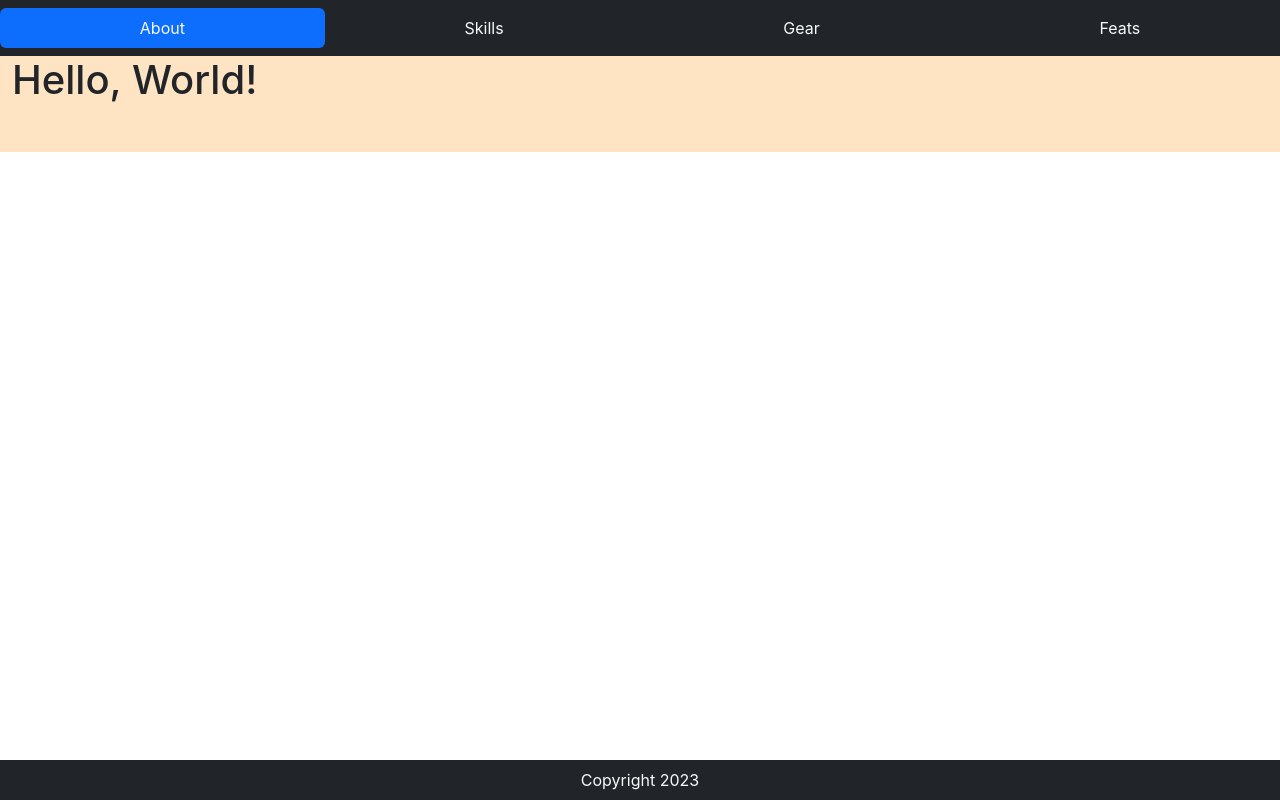
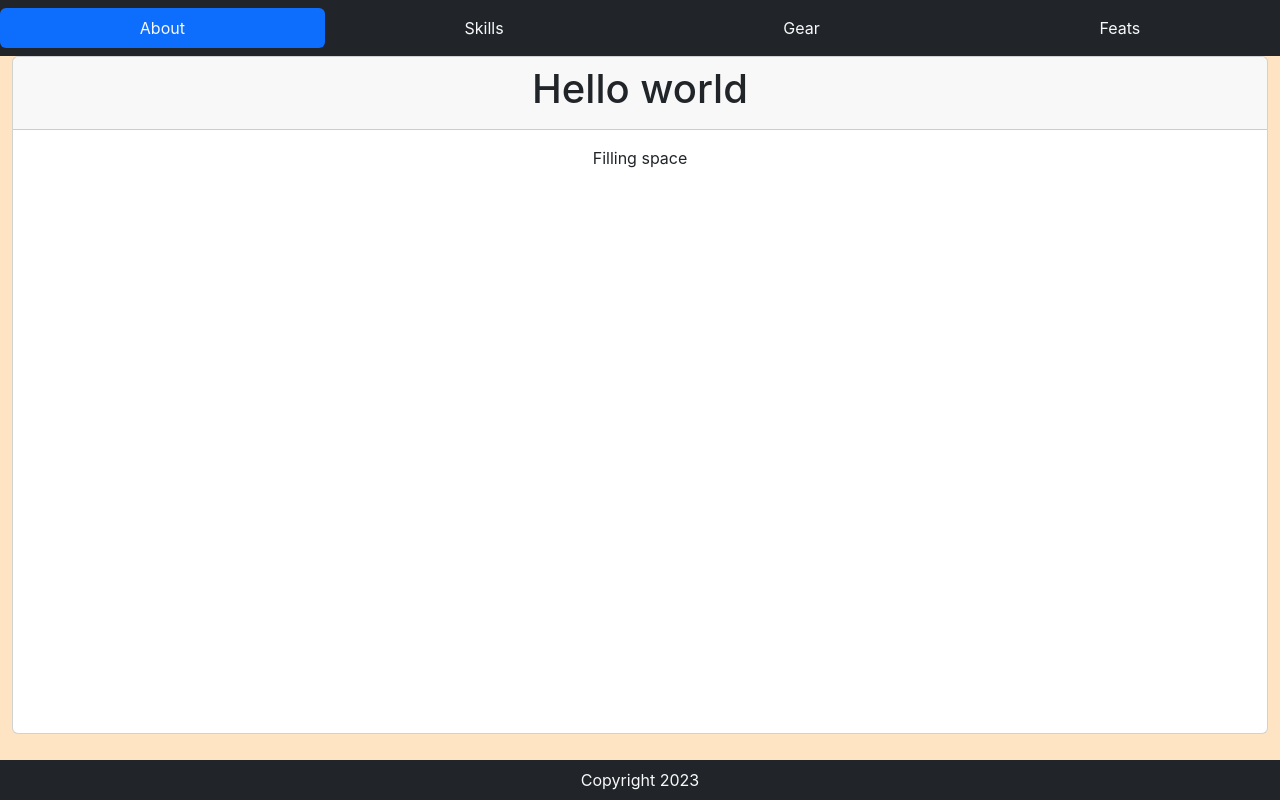
Before and after one commit to greg93john/perfect-draw-card-creator, a React (Create React App) app: page / in a window 1280 px wide. Built offline with nearby package versions, Linux system fonts and the light colour scheme; the HTML template or start-up script is replaced by a standard one.

Commit message:
adds styling to MainView component

```diff
--- a/src/App.css
+++ b/src/App.css
@@ -39,9 +39,10 @@
 
 .content-wrap {
   background-color: bisque;
-  padding-bottom: 2.5rem;    /* Footer height */
+  padding-bottom: 2.6rem;    /* Footer height (with a small gap) */
   /*padding-top: 4.5rem;  /* Navbar Height */
   z-index: 3;
+  min-height: 90vh;
 }
 
 .page-container {
--- a/src/components/MainView.jsx
+++ b/src/components/MainView.jsx
@@ -1,14 +1,28 @@
 import React from "react";
-import NavBar from "./NavBar"
 
 function MainView() {
   return (
-    <div className="content-wrap">
-      <div className="row mx-0">
-        <div className="col">
-        <h1>Hello, World!</h1>
+    <div className="content-wrap container-fluid d-flex px-0">
+
+      <div className="row flex-grow-1 mx-0">
+
+        <div className="col d-flex">
+
+          <div className="card flex-grow-1 text-center">
+
+            <div className="card-header">
+              <h1>Hello world</h1>
+            </div>
+            <div className="card-body">
+              Filling space
+            </div>
+
+          </div>
+
         </div>
+
       </div>
+
     </div>
   );
 }
--- a/src/components/NavBar.jsx
+++ b/src/components/NavBar.jsx
@@ -2,6 +2,7 @@ import React from "react";
 
 function NavBar() {
     return (
+        <div>
             <ul className="nav navbar-dark nav-pills nav-fill bg-dark justify-content-center py-2" id="pillNav" role="tablist">
                 <li className="nav-item" role="presentation">
                     <button className="nav-link text-light active" id="home-tab" data-bs-toggle="tab" type="button" role="tab" aria-selected="false" tabIndex="-1">About</button>
@@ -16,23 +17,8 @@ function NavBar() {
                     <button className="nav-link text-light" id="contact-tab" data-bs-toggle="tab" type="button" role="tab" aria-selected="true">Feats</button>
                 </li>
             </ul>
+        </div>
     );
 }
 
 export default NavBar;
-
-
-/*
-<ul className="nav nav-pills nav-fill gap-2 p-1 small bg-primary rounded-5 shadow-sm" id="pillNav2" role="tablist" style={{"--bs-nav-link text-light-color": "var(--bs-white)", "--bs-nav-pills-link-active-color": "var(--bs-primary)", "--bs-nav-pills-link-active-bg": "var(--bs-white)"}}>
-            <li className="nav-item" role="presentation">
-                <button className="nav-link text-light active rounded-5" id="home-tab2" data-bs-toggle="tab" type="button" role="tab" aria-selected="true">Home</button>
-            </li>
-            <li className="nav-item" role="presentation">
-                <button className="nav-link text-light rounded-5" id="profile-tab2" data-bs-toggle="tab" type="button" role="tab" aria-selected="false">Profile</button>
-            </li>
-            <li className="nav-item" role="presentation">
-                <button className="nav-link text-light rounded-5" id="contact-tab2" data-bs-toggle="tab" type="button" role="tab" aria-selected="false">Contact</button>
-            </li>
-
-</ul>
-*/
```
Lines whose indentation alone changed are shown as unchanged.
